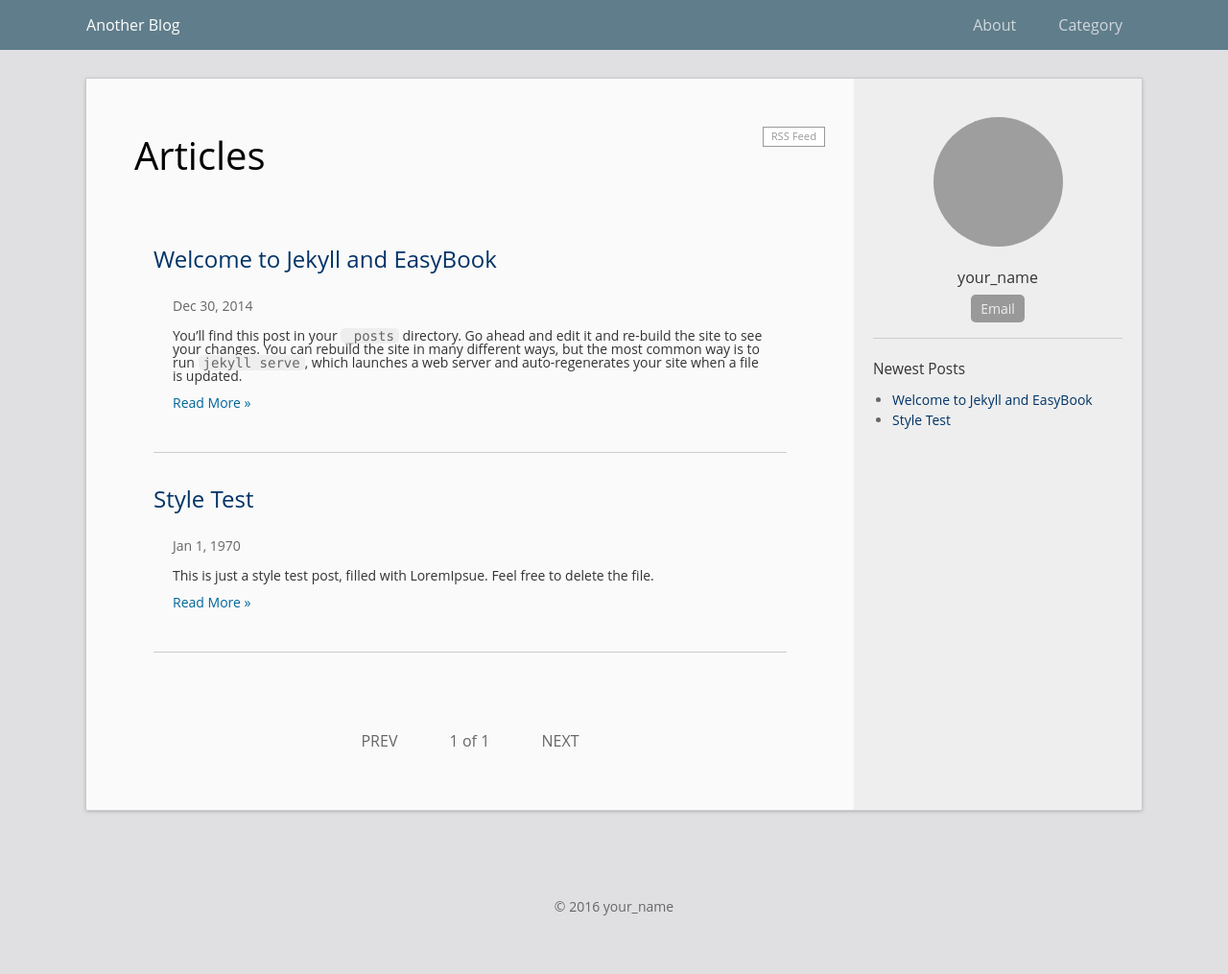
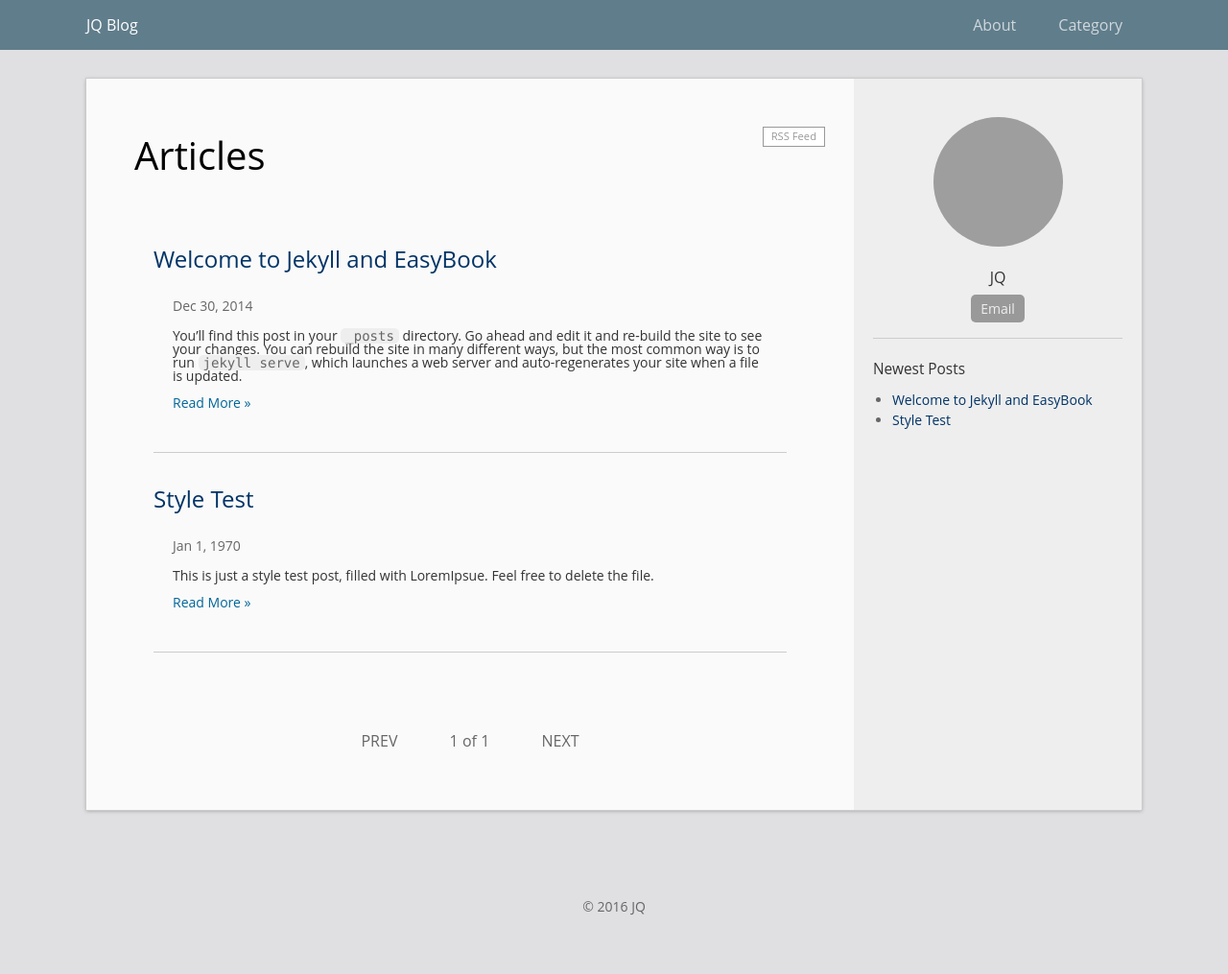
Before and after one commit to jqroom/jqroom.com, a Jekyll site: the page built from docs/index.html, in a window 1280 px wide. Shown: the whole page at 96% size. Built offline with Jekyll 4.4.1, drawn with Linux system fonts in a browser that asks for light colours; the list of posts is cut into pages by our own code; grey boxes are pictures that could not be loaded.

Commit message:
Update _config.yml

```diff
--- a/docs/_config.yml
+++ b/docs/_config.yml
@@ -1,14 +1,14 @@
 # Site settings
-title: Another Blog
-url: "http://laobubu.github.io"    # the protocol and hostname of your site, eg. `http://laobubu.github.io`
-baseurl: "/jekyll-theme-EasyBook" # the prefix of your site uri, eg. `/jekyll-theme-EasyBook` or just one slash `/`
+title: JQ Blog
+url: "http://jqroom.com"    # the protocol and hostname of your site, eg. `http://laobubu.github.io`
+baseurl: "/" # the prefix of your site uri, eg. `/jekyll-theme-EasyBook` or just one slash `/`
 #timezone: Asia/Chongqing
 description: >
-  One or more sentences introducing this blog.
+  JQ's github page blog.
 
 # Your information
-email: your_email@example.com
-author: your_name
+email: jqroom.com@gmail.com
+author: JQ
 avatar: "//www.gravatar.com/avatar/your_email_md5?d=mm&s=135"
 profile: One sentence introducing yourself.
 #twitter_username: twitter_username
```
